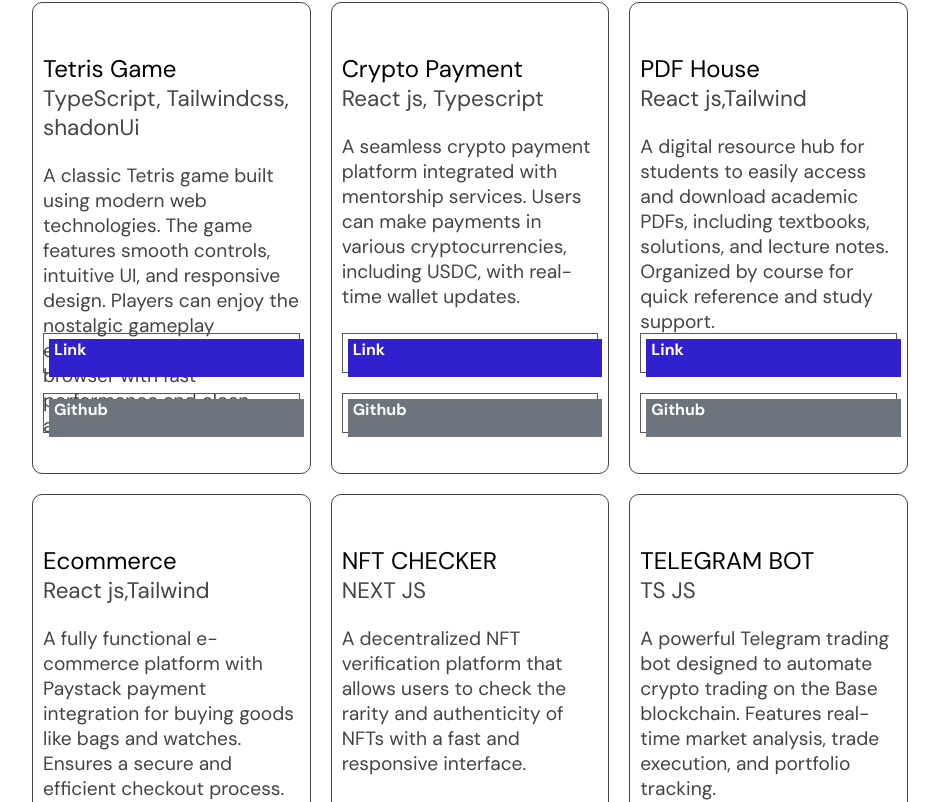
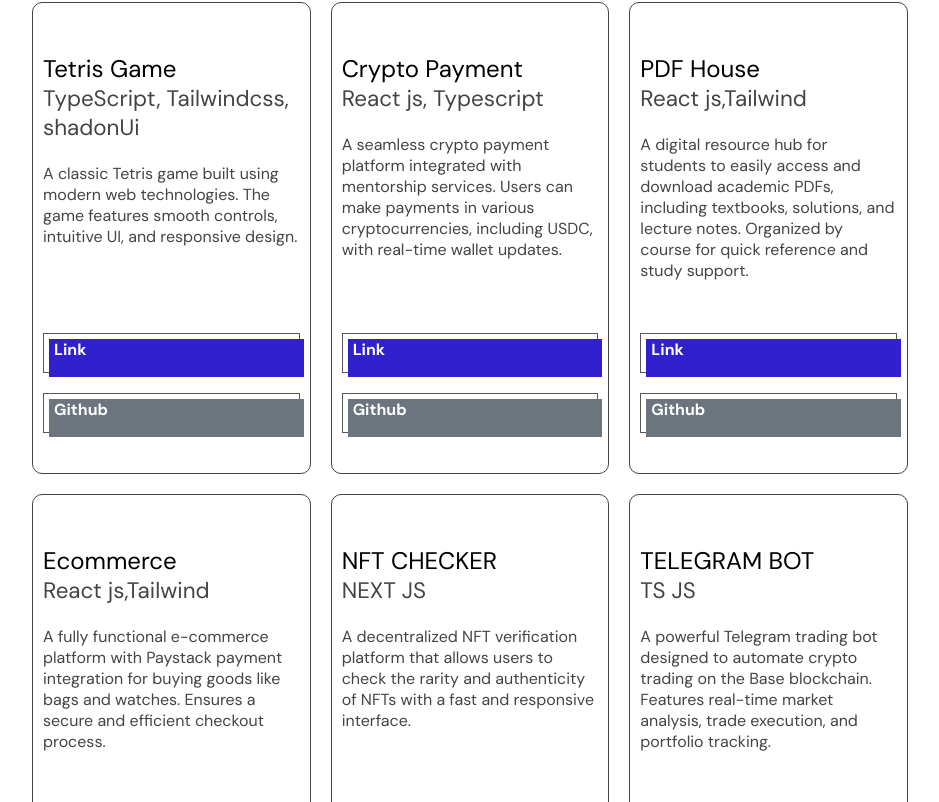
Before and after one commit to Joebakid/My-Porfolio, a React (Create React App) app: page / in a window 1280 px wide. Shown: the part 3058-3860 px from the top of the page, without its empty margins (170-1109 px from the left). Built offline with nearby package versions, Linux system fonts and the light colour scheme.

Commit message:
project correction

```diff
--- a/src/App.css
+++ b/src/App.css
@@ -106,26 +106,24 @@
   font-size: medium;
 }
 
-.hover:hover{
-  text-decoration:line-through;
-  color:var(--color-blog);
+.hover:hover {
+  text-decoration: line-through;
+  color: var(--color-blog);
   transition: var(--transition-all);
 }
 
-.list-disc{
- list-style: lower-alpha;
-
+.list-disc {
+  list-style: lower-alpha;
 }
 
-.card-stick{
+.card-stick {
   background-color: var(--link-ex-color);
   padding: 10px 40px;
   border-radius: 10px;
   /* margin-top: 20px; */
 }
 
-
-.flex{
+.flex {
   display: flex;
   margin: 0;
   align-items: center;
@@ -140,7 +138,6 @@
   border-radius: 10px;
   box-shadow: 0 2px 6px rgba(0, 0, 0, 0.15);
 } */
-
 
 blockquote {
   font-style: italic;
@@ -583,7 +580,7 @@
 }
 
 .about-project {
-  font-size: 1.2rem !important;
+  font-size: 1rem !important;
 
   text-align: left;
 }
--- a/src/components/Projects.js
+++ b/src/components/Projects.js
@@ -5,12 +5,11 @@
   const projects = [
     {
       aboutProject:
-    "A classic Tetris game built using modern web technologies. The game features smooth controls, intuitive UI, and responsive design. Players can enjoy the nostalgic gameplay experience directly in their browser with fast performance and clean animations.",
+        "A classic Tetris game built using modern web technologies. The game features smooth controls, intuitive UI, and responsive design.  ",
       title: "Tetris Game",
       text: "TypeScript, Tailwindcss, shadonUi",
       hrefBtnMain: "https://tetris-chuck.vercel.app/", // replace with actual live link if available
-  hrefBtnPrimary:
-    "https://github.com/Joebakid?tab=repositories",
+      hrefBtnPrimary: "https://github.com/Joebakid?tab=repositories",
     },
     {
       aboutProject:
@@ -28,8 +27,7 @@
       text: "React js,Tailwind",
       hrefBtnMain: "https://pdfhouse.vercel.app/",
       hrefBtnPrimary: "https://github.com/Joebakid/PDFHOUSE",
-}
-,
+    },
     {
       aboutProject:
         "A fully functional e-commerce platform with Paystack payment integration for buying goods like bags and watches. Ensures a secure and efficient checkout process.",
@@ -74,20 +72,25 @@
       hrefBtnPrimary: "https://github.com/Fronk-Cartel/front_cartel",
     },
     {
-  "src": "/img/tictactoe.png",
-  "aboutProject": "A simple and interactive Tic Tac Toe game where two players can compete in a turn-based match. Built for the web with responsive design and clear win-draw logic.",
-  "title": "TIC TAC TOE",
-  "text": "REACT JS",
-  "hrefBtnMain": "https://tic-tac-tan-one.vercel.app/",
-  "hrefBtnPrimary": "https://github.com/Joebakid/tic-tac"
-}
-
+      src: "/img/tictactoe.png",
+      aboutProject:
+        "A simple and interactive Tic Tac Toe game where two players can compete in a turn-based match. Built for the web with responsive design and clear win-draw logic.",
+      title: "TIC TAC TOE",
+      text: "REACT JS",
+      hrefBtnMain: "https://tic-tac-tan-one.vercel.app/",
+      hrefBtnPrimary: "https://github.com/Joebakid/tic-tac",
+    },
   ];
 
   // Animation variants for Framer Motion
   const projectVariants = {
     hidden: { opacity: 0, y: 50, scale: 0.95 },
-    visible: { opacity: 1, y: 0, scale: 1, transition: { duration: 0.8, ease: "easeOut" } },
+    visible: {
+      opacity: 1,
+      y: 0,
+      scale: 1,
+      transition: { duration: 0.8, ease: "easeOut" },
+    },
   };
 
   return (
```
Lines whose indentation alone changed are shown as unchanged.
